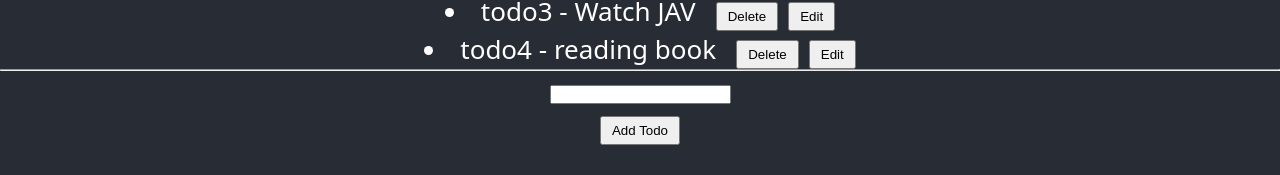
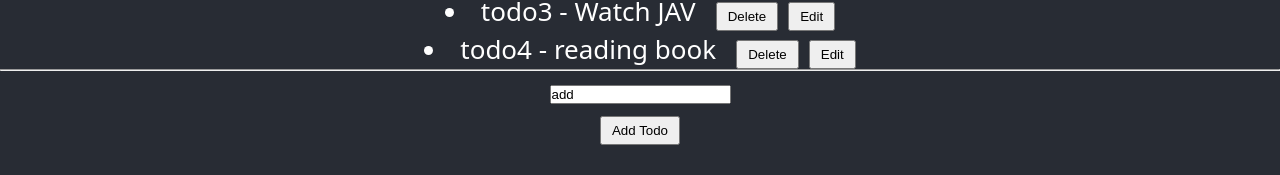
Before and after one commit to allenmeou/react-hook, a React (Create React App) app: page / in a window 1280 px wide. Shown: the part 218-393 px from the top of the page. Built offline with nearby package versions, Linux system fonts and the light colour scheme.

Commit message:
upload code video #14 useEffect Hook

```diff
--- a/src/App.js
+++ b/src/App.js
@@ -1,5 +1,5 @@
 // import logo from "./logo.svg";
-import { useState } from "react";
+import { useEffect, useState } from "react";
 import "./App.css";
 import Nav from "./views/Nav/Nav";
 import Todo from "./views/Todo/Todo";
@@ -32,6 +32,11 @@ const App = () => {
       type: "Minamo",
     },
   ]);
+
+  useEffect(() => {
+    setAddress("add");
+    console.log("run useEffect");
+  });
 
   // EVENT
   const handleSubmitButton = () => {
@@ -78,7 +83,7 @@ const App = () => {
           type="text"
           value={address}
           onChange={(event) => handleChangeValueInput(event)}
-        />{" "}
+        />
         <br />
         <button type="button" onClick={() => handleSubmitButton()}>
           Add Todo
```
